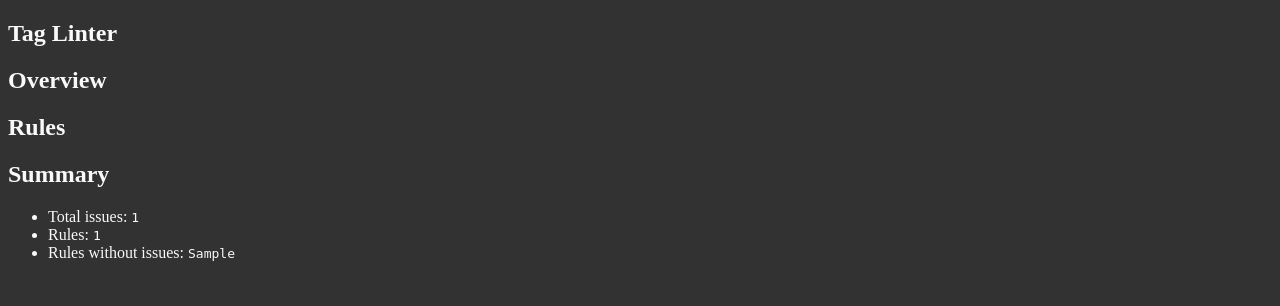
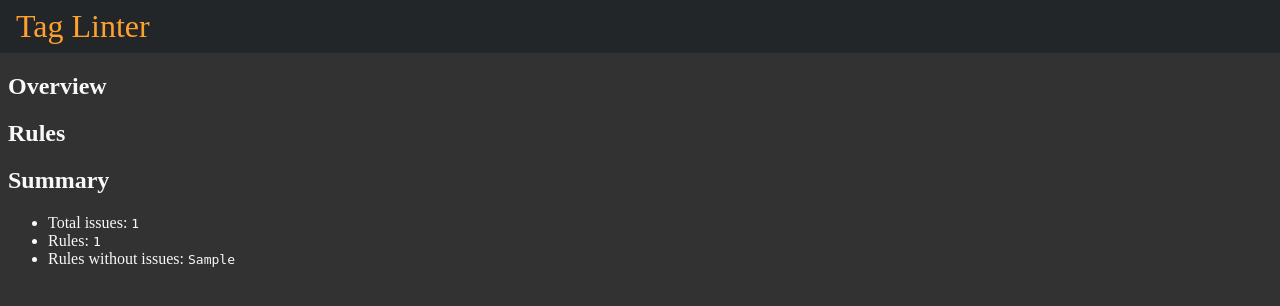
Before and after one commit to cinnamon-rolls/hydrus-tag-linter, a Python web app: template templates/index.html in a window 1280 px wide. Shown: the top 306 px of the page. Run offline with Jinja, Linux system fonts and the light colour scheme; the template is opened without the code that fills it: most values are stand-ins (such as "Sample title", 1, 10 or a date in 2020).

Commit message:
visual improvement

```diff
--- a/static/auto-copy-all.js
+++ b/static/auto-copy-all.js
@@ -18,7 +18,7 @@ window.addEventListener("load", function () {
 
     if (code != null) {
       var btn = document.createElement("button");
-      btn.innerText = "Copy All";
+      btn.innerHTML = "<span class='icon_page_copy'>Copy All</span>";
 
       btn.onclick = getCopyFunc(code);
 
--- a/static/style.css
+++ b/static/style.css
@@ -1,12 +1,33 @@
 body {
   background-color: #323232;
   color: #f9f9f9;
+  margin: 0;
 }
 
 a {
-  color: #866949;
+  color: #FFA02F;
+  text-decoration: none;
 }
 
+a:hover {
+  text-decoration: underline;
+}
+
+nav {
+  background-color: #232629;
+  padding: 8px 8px 8px 16px
+}
+
+nav .site-title {
+  font-size: 2em;
+}
+
+.content {
+  margin: 8px;
+}
+
+/* Makes blocks of hashes look better and have a vertical scroll instead of
+taking up the entire screen */
 .hashes code {
   font-size: 8px;
   display: inline-block;
@@ -14,3 +35,8 @@ a {
   overflow-y: scroll;
   width: auto;
 }
+
+span.icon_page_copy {
+  background: url('/static/icons/page_copy.png') no-repeat left center;
+  padding-left: 20px;
+}
--- a/templates/base.html
+++ b/templates/base.html
@@ -1,20 +1,21 @@
 {% macro btn(name, text=None, icon=None) -%}
   <button>
     {% if icon %}<img src="{{ url_for('static', filename='icons/' + icon + '.png') }}">{% endif %}
-    {% if text %}<span>{{ text }}</span>{% endif %}
+    {% if text %}
+      <span>{{ text }}</span>{% endif %}
   </button>
 {% endmacro -%}
-
-
 
 <!doctype html>
 <html>
 
   <head>
-    <title>{% block title %}{% endblock %} | Tag Linter</title>
-    <link rel="stylesheet" href="{{ url_for('static', filename='style.css') }}" />
-    <link rel="shortcut icon" href="{{ url_for('static', filename='favicon.png') }}" />
-    <meta name="viewport" content="width=device-width, initial-scale=1" />
+    <title>
+      {% block title %}{% endblock %}
+      | Tag Linter</title>
+    <link rel="stylesheet" href="{{ url_for('static', filename='style.css') }}"/>
+    <link rel="shortcut icon" href="{{ url_for('static', filename='favicon.png') }}"/>
+    <meta name="viewport" content="width=device-width, initial-scale=1"/>
     <meta http-equiv="X-UA-Compatible" content="chrome=1">
     <meta charset="utf-8">
     {% block head_extra %}{% endblock %}
@@ -22,7 +23,11 @@
 
   <body>
     <nav>
-        <h1>Tag Linter</h1>
+      <span class='site-title'>
+        <a href="/">
+          Tag Linter
+        </a>
+      </span>
     </nav>
     <section class="content">
       <header>
```
Also changed, not shown: static/icons/page_copy.png (added). Lines whose indentation alone changed are shown as unchanged.
